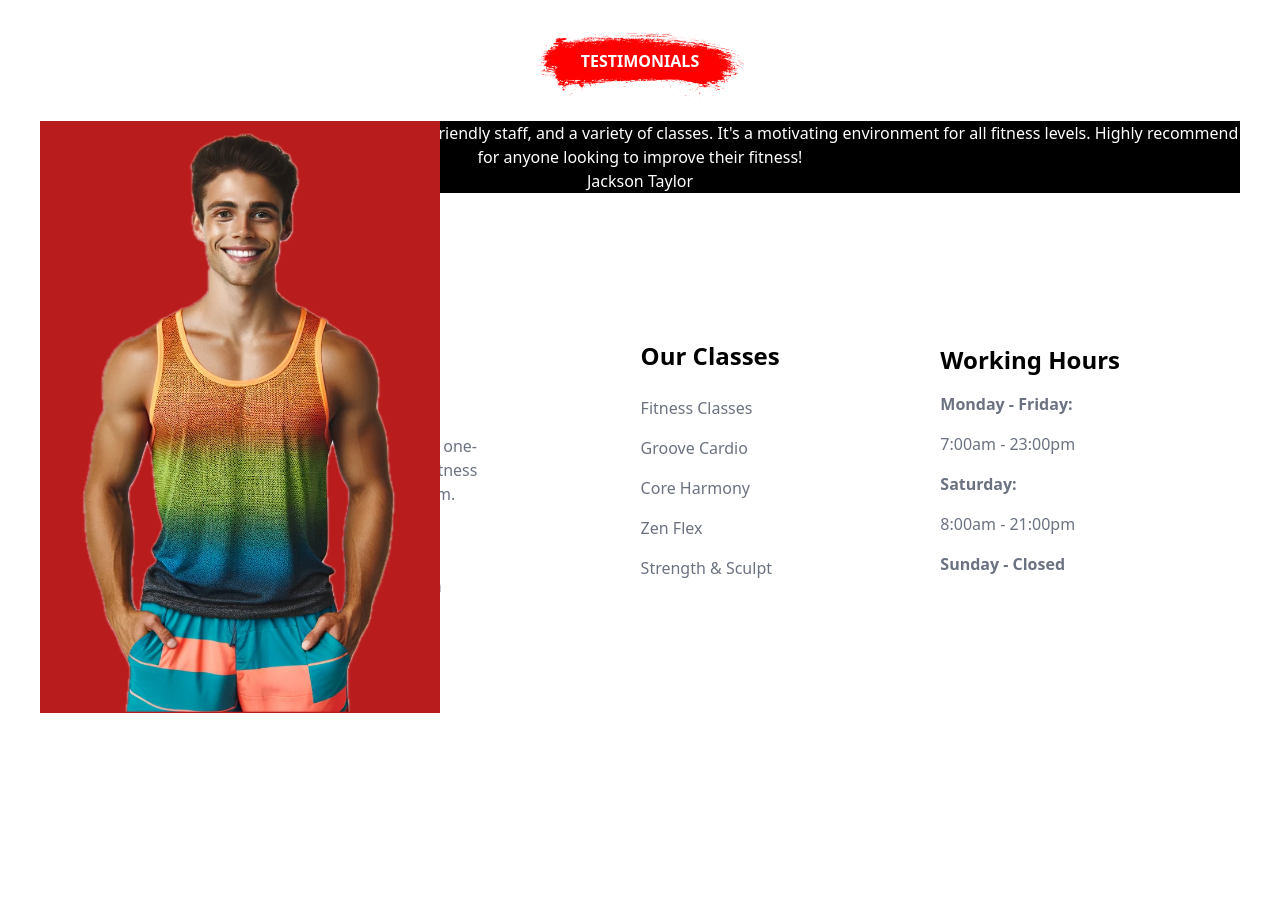
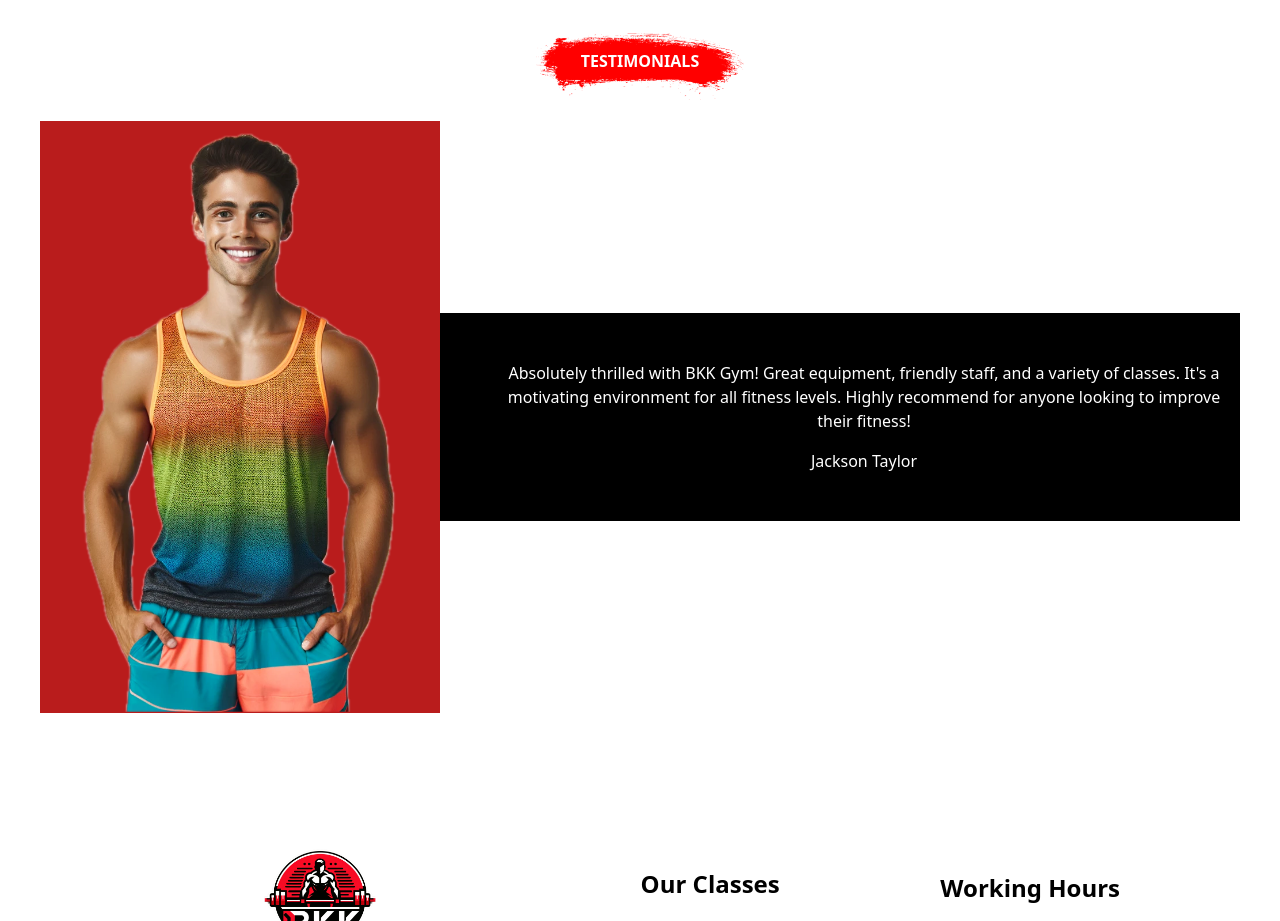
Before and after one commit to OnigiriKing/new-project, a React (Create React App) app: page / in a window 1280 px wide. Shown: the part 4300-5221 px from the top of the page. Before the commit the page ends 5013 px from the top, so only its background shows below. Built offline with nearby package versions, Linux system fonts and the light colour scheme.

Commit message:
Testimonials style update

```diff
--- a/src/components/homeComp/Home.Testimonials/Testimonials.jsx
+++ b/src/components/homeComp/Home.Testimonials/Testimonials.jsx
@@ -5,21 +5,22 @@ import people1 from "utils/img/people/people1.png"
 export default function Testimonials() {
   return (
     <div class="flex justify-center items-center  bg-white  my-6">
-      <div class="flex flex-col common-wrapper items-center gap-8 text-center">
+      <div class="flex flex-col common-wrapper items-center gap-8 text-center h-[100vh]">
         <div class="mb-4 mt-[5rem] relative w-[13rem] flex flex-col items-center">
           <p class="z-[6] font-bold text-white">TESTIMONIALS</p>
           <img class="absolute -top-[1rem]  z-[5] " src={redBrush} />
         </div>
         <div>
           <div></div>
-          <div class="flex relative bg-black text-white">
-            <div class="absolute">
+          <div class="flex relative text-white items-center">
+            <div class="relative">
               <div class="flex relative items-center justify-center">
                 <img class="w-[20rem] absolute" src={people1}></img>
-              <div class="bg-red-700 w-[25rem] h-[37rem]"/>
+                <div class="bg-red-700 w-[25rem] h-[37rem]" />
               </div>
             </div>
-            <div>
+            <div class="flex flex-col h-[13rem] w-full justify-center bg-black">
+              <div class="ml-[3rem]">
                 <p>
                   Absolutely thrilled with BKK Gym! Great equipment, friendly
                   staff, and a variety of classes. It's a motivating environment
@@ -27,7 +28,8 @@ export default function Testimonials() {
                   improve their fitness!
                 </p>
                 <div>
-                <h2>Jackson Taylor</h2>
+                  <h2 class="mt-[1rem]">Jackson Taylor</h2>
+                </div>
               </div>
             </div>
           </div>
```
Also changed, not shown: src/dist/style.css. Lines whose indentation alone changed are shown as unchanged.
